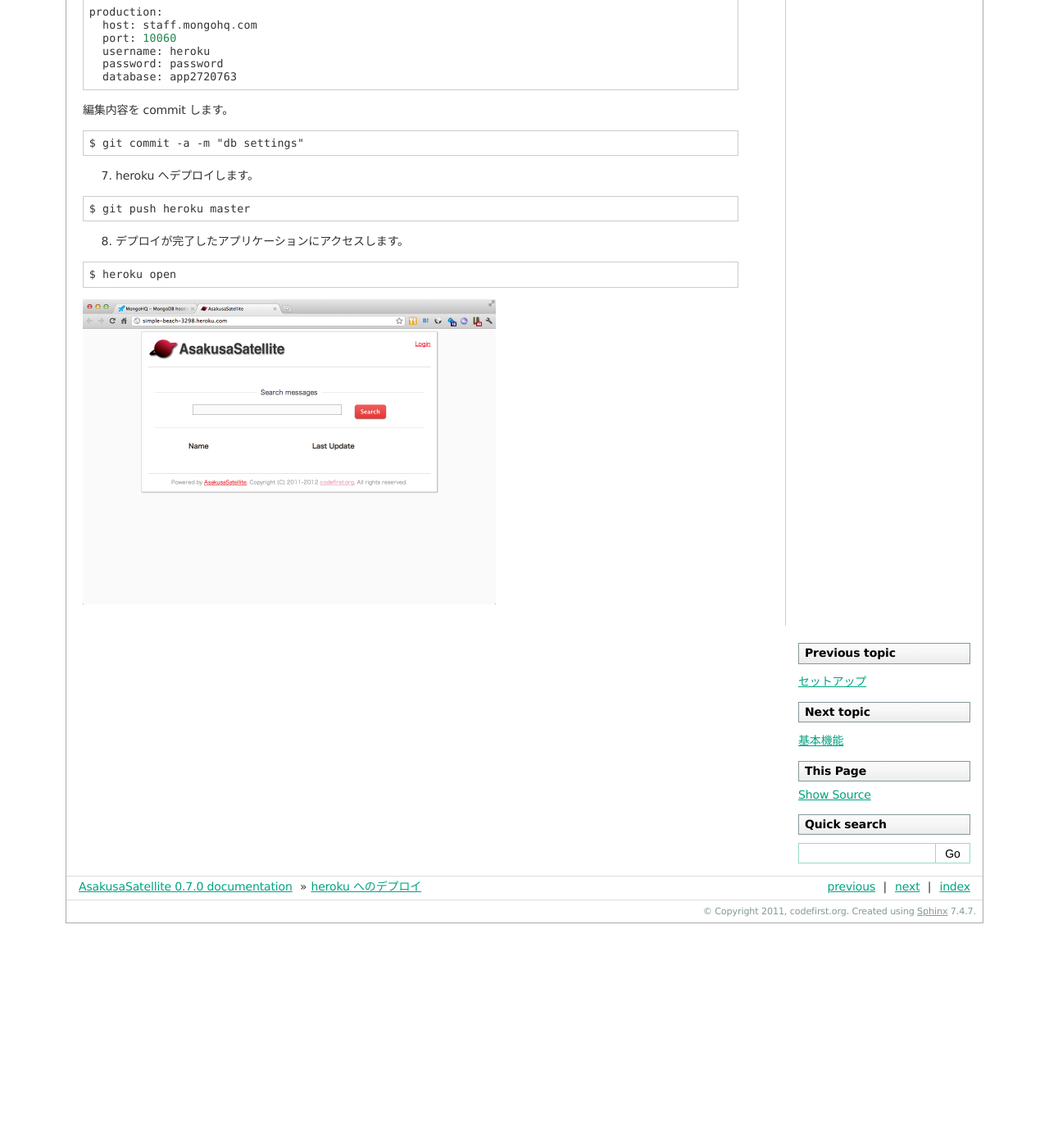
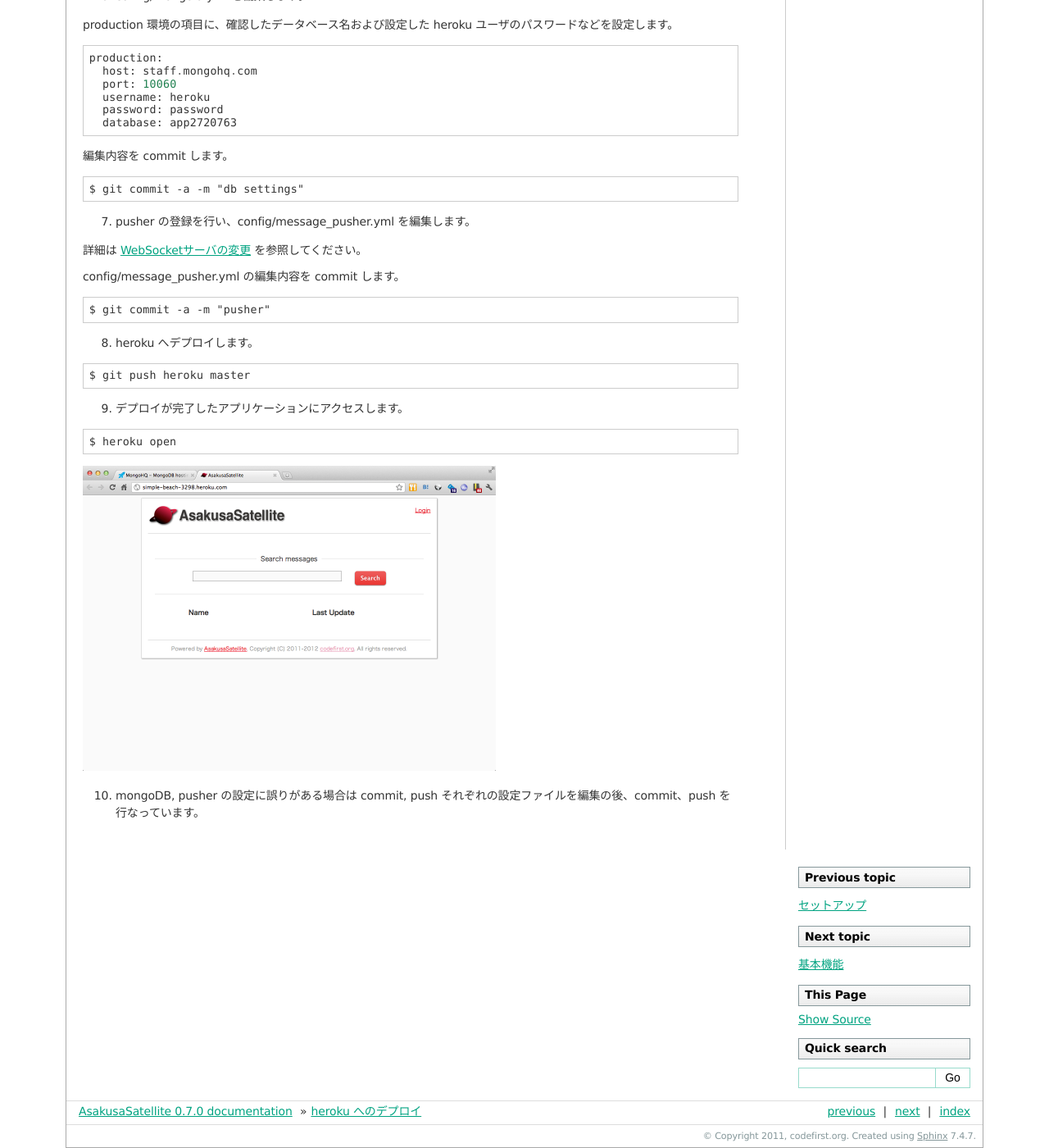
Before and after one commit to codefirst/asakusa-satellite-manual, a Sphinx documentation site: the page built from source/heroku.rst, in a window 1280 px wide and 1400 px high, scrolled down 1564 px. Shown: the whole window at 82% size. Built offline with Sphinx 7.4.7, drawn with Linux system fonts in a browser that asks for light colours; before the commit the page ends 2690 px from its top, so only the background shows below that; some of the changed text lies outside the part shown.

Commit message:
added: pusher settings

```diff
--- a/source/heroku.rst
+++ b/source/heroku.rst
@@ -4,9 +4,10 @@
 以下、heroku へのデプロイの手順について説明します。
 
 なお、手順では以下を前提とします。
-* heroku gem および git がインストールされている
-* heroku のアカウントを持っている
-*
+
+* heroku gem および git がインストールされていること
+* `heroku <http://www.heroku.com/>`_ のアカウントを持っていること
+* `Pusher <http://pusher.com/>`_ のアカウントを持っていること
 
 1. `githubのページ <https://github.com/codefirst/AsakusaSatellite>`_ から最新の ZIP をダウンロードし展開します。
 
@@ -68,17 +69,29 @@
 
     $ git commit -a -m "db settings"
 
-7. heroku へデプロイします。
+7. pusher の登録を行い、config/message_pusher.yml を編集します。
+
+詳細は :doc:`WebSocketサーバの変更 <websocket>` を参照してください。
+
+config/message_pusher.yml の編集内容を commit します。
+
+::
+
+    $ git commit -a -m "pusher"
+
+8. heroku へデプロイします。
 
 ::
 
     $ git push heroku master
 
 
-8. デプロイが完了したアプリケーションにアクセスします。
+9. デプロイが完了したアプリケーションにアクセスします。
 
 ::
 
     $ heroku open
 
 .. image:: images/heroku-deploy-complete.png
+
+10. mongoDB, pusher の設定に誤りがある場合は commit, push それぞれの設定ファイルを編集の後、commit、push を行なっています。
```
